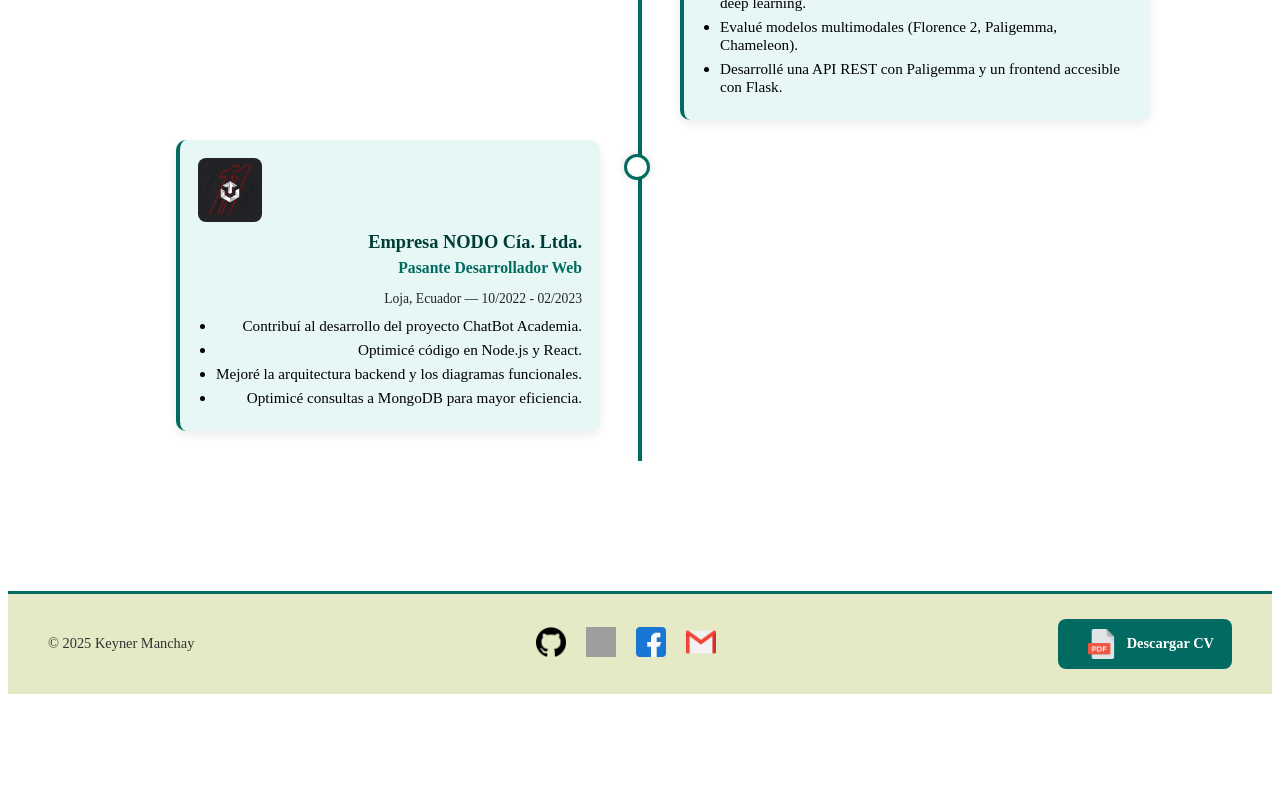
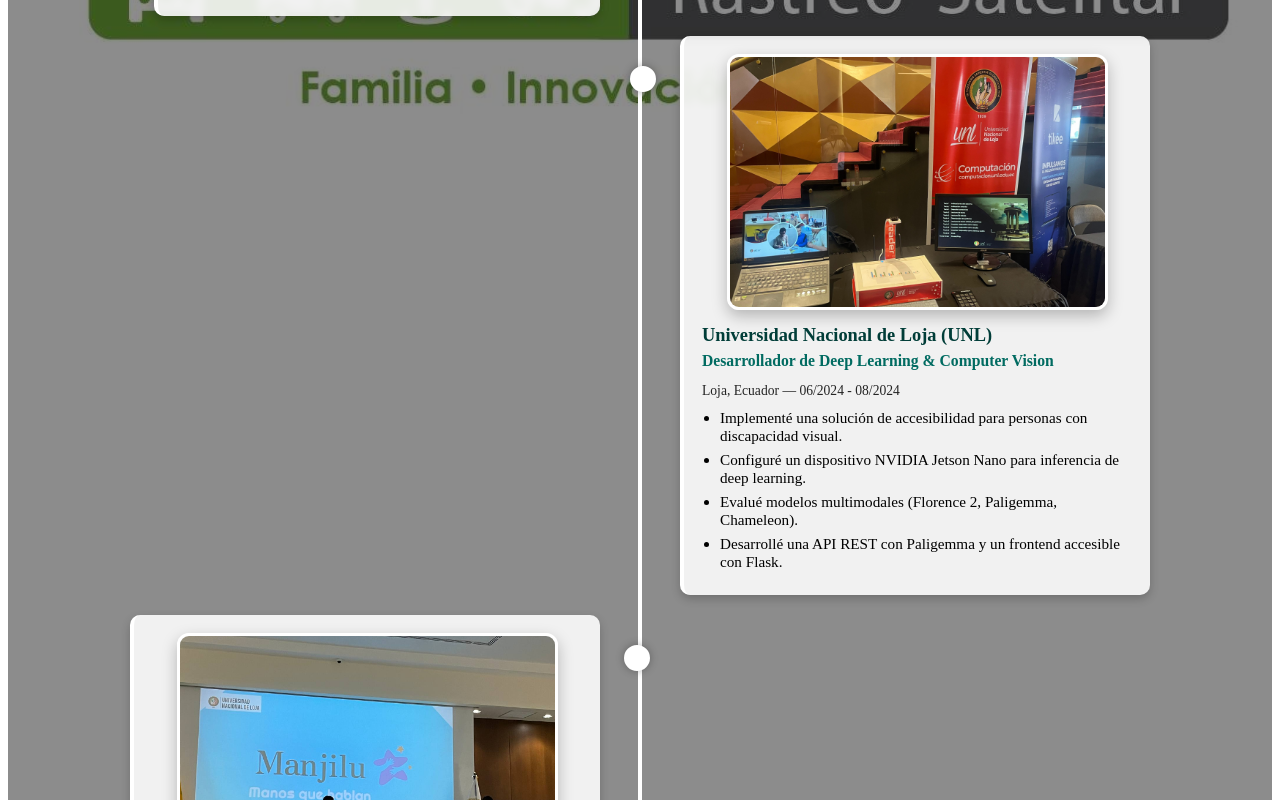
Before and after one commit to kirth8/helloportafolio, a React (Create React App) app in the folder helloportafolio/: page /experience in a window 1280 px wide. Shown: the part 820-1620 px from the top of the page. Before the commit the page ends 1522 px from the top, so only its background shows below. Built offline with nearby package versions, Linux system fonts and the light colour scheme; grey boxes are pictures that could not be loaded.

Commit message:
Se termino la logica de la pagina de Experience

```diff
--- a/helloportafolio/src/App.module.css
+++ b/helloportafolio/src/App.module.css
@@ -1,4 +1,4 @@
 .container {
     text-align: center;
-    margin-top: 20px;
+    margin-top: 1px;
 }
--- a/helloportafolio/src/components/css/Experience.module.css
+++ b/helloportafolio/src/components/css/Experience.module.css
@@ -1,6 +1,20 @@
 .timelineSection {
   width: 100%;
+  /* padding: 70px 0; */
   padding: 70px 0;
+  background-size: cover;
+  background-position: center;
+  background-attachment: fixed;
+  position: relative;
+  transition: background-image 0.6s ease;
+}
+
+/* capa oscura para legibilidad */
+.overlay {
+  position: absolute;
+  inset: 0;
+  background: rgba(0,0,0,0.45);
+  z-index: 1;
 }
 
 .title {
@@ -8,7 +22,9 @@
   font-size: 2.2rem;
   margin-bottom: 50px;
   font-weight: 700;
-  color: #016B61;
+  color: #ffffff;
+  position: relative;
+  z-index: 2;
 }
 
 /* contenedor de la línea */
@@ -17,7 +33,8 @@
   width: 90%;
   max-width: 1100px;
   margin: auto;
-  padding: 20px 0;
+  padding: 120px 0;
+  z-index: 2;
 }
 
 /* línea central */
@@ -27,7 +44,7 @@
   left: 50%;
   width: 4px;
   height: 100%;
-  background: #016B61;
+  background: #ffffff;
   transform: translateX(-50%);
   top: 0;
 }
@@ -40,51 +57,55 @@
   padding: 10px 20px;
 }
 
-/* izquierda: ocupa la mitad izquierda (flow normal) */
 .left {
-  margin-left: 0;
-  padding-right: 40px;       /* separa carilla de la línea */
-  text-align: right;         /* texto alineado a la derecha */
+  padding-right: 40px;
+  text-align: right;
 }
 
-/* derecha: empuja el bloque a la mitad derecha */
 .right {
   margin-left: 50%;
-  padding-left: 40px;        /* separa carilla de la línea */
+  padding-left: 40px;
   text-align: left;
 }
 
-/* punto circular en la linea (posicionado respecto al item) */
+/* punto circular en la línea */
 .dot {
   position: absolute;
-  top: 24px;                 /* ajusta verticalmente según contenido */
+  top: 40px;
   width: 20px;
   height: 20px;
   background: white;
-  border: 3px solid #016B61;
+  border: 3px solid #ffffff;
   border-radius: 50%;
-  box-shadow: 0 0 8px rgba(0,0,0,0.15);
+  box-shadow: 0 0 8px rgba(0,0,0,0.3);
+  z-index: 3;
 }
 
-/* dot para left: situarlo al borde derecho del bloque */
-.left .dot {
-  right: -10px;              /* queda justo sobre la línea central */
+.left .dot { right: -10px; }
+.right .dot { left: -10px; }
+
+/* tarjeta */
+.content {
+  background: rgba(255,255,255,0.88);
+  border-left: 4px solid #ffffff;
+  border-radius: 10px;
+  padding: 18px;
+  box-shadow: 0 4px 10px rgba(0,0,0,0.2);
+  display: inline-block;
+  max-width: calc(100% - 60px);
+  backdrop-filter: blur(4px);
 }
 
-/* dot para right: situarlo al borde izquierdo del bloque */
-.right .dot {
-  left: -10px;
-}
-
-/* tarjeta de contenido */
-.content {
-  background: #E6F7F5;
-  border-left: 4px solid #016B61;
-  border-radius: 10px;
-  padding: 18px;
-  box-shadow: 0 4px 10px rgba(0,0,0,0.08);
-  display: inline-block;
-  max-width: calc(100% - 60px);
+/* IMAGEN GRANDE */
+.bigImage {
+  width: 375px;
+  height: 250px;
+  object-fit: cover;
+  border-radius: 12px;
+  display: block;
+  margin: 0 auto 15px;
+  border: 3px solid white;
+  box-shadow: 0 6px 15px rgba(0,0,0,0.25);
 }
 
 /* tipografía */
@@ -92,21 +113,10 @@
 .content h4 { margin: 4px 0; font-size: 0.98rem; color: #016B61; }
 .meta { font-size: 0.85rem; margin-bottom: 10px; opacity: 0.85; }
 
-/* imagen pequeña dentro del contenido */
-.image {
-  width: 64px;
-  height: 64px;
-  object-fit: cover;
-  border-radius: 8px;
-  display: block;
-  margin-bottom: 10px;
-}
-
-/* lista */
 .content ul { padding-left: 18px; margin: 6px 0 0; }
 .content li { margin-bottom: 6px; font-size: 0.95rem; }
 
-/* responsive: apilar todo en móvil */
+/* Responsive */
 @media (max-width: 900px) {
   .timeline::before { left: 20px; }
   .item { width: 100%; margin-left: 0 !important; padding-left: 48px; padding-right: 24px; text-align: left !important; }
--- a/helloportafolio/src/components/css/Footer.module.css
+++ b/helloportafolio/src/components/css/Footer.module.css
@@ -4,8 +4,8 @@
   display: flex;
   justify-content: space-between;
   align-items: center;
-  border-top: 3px solid #016B61;
-  margin-top: 60px;
+  border-top: 2.5px solid #016B61;
+  margin-top: 0px;
 }
 
 .footer img {
--- a/helloportafolio/src/components/css/Navbar.module.css
+++ b/helloportafolio/src/components/css/Navbar.module.css
@@ -10,6 +10,7 @@
   top: 0;
   z-index: 1000;      /* Asegura que quede encima de todo */
   backdrop-filter: blur(10px); /* efecto vidrio */
+
 }
 
 .link {
--- /dev/null
+++ b/helloportafolio/src/data/experience.js
@@ -0,0 +1,57 @@
+// src/data/experiences.js
+
+const experiences = [
+  {
+    title: "CARSAT Rastreo Satelital",
+    role: "Soporte Técnico y Mantenimiento Web",
+    location: "Machala, Ecuador",
+    date: "03/2025 - Actualidad",
+    description: [
+      "Diagnóstico y resolución de bugs en aplicaciones web privadas.",
+      "Gestión del hosting en Bluehost para garantizar disponibilidad.",
+      "Instalación y configuración de sistemas GPS para vehículos."
+    ],
+    image: "img/Carsat.jpg"
+  },
+  {
+    title: "Universidad Nacional de Loja (UNL)",
+    role: "Desarrollador de Deep Learning & Computer Vision",
+    location: "Loja, Ecuador",
+    date: "06/2024 - 08/2024",
+    description: [
+      "Implementé una solución de accesibilidad para personas con discapacidad visual.",
+      "Configuré un dispositivo NVIDIA Jetson Nano para inferencia de deep learning.",
+      "Evalué modelos multimodales (Florence 2, Paligemma, Chameleon).",
+      "Desarrollé una API REST con Paligemma y un frontend accesible con Flask."
+    ],
+    image: "img/JetsonNano.jpg"
+  },
+  {
+    title: "UNL - Artículo Científico",
+    role: "Desarrollador de Deep Learning & Computer Vision",
+    location: "Loja, Ecuador",
+    date: "06/2024 - 08/2024",
+    description: [
+      "Implementé una solución de accesibilidad para personas con discapacidad visual.",
+      "Configuré un dispositivo NVIDIA Jetson Nano para inferencia de deep learning.",
+      "Evalué modelos multimodales (Florence 2, Paligemma, Chameleon).",
+      "Desarrollé una API REST con Paligemma y un frontend accesible con Flask."
+    ],
+    image: "img/Manjilu.jpeg"
+  },
+  {
+    title: "Empresa NODO Cía. Ltda.",
+    role: "Pasante Desarrollador Web",
+    location: "Loja, Ecuador",
+    date: "10/2022 - 02/2023",
+    description: [
+      "Contribuí al desarrollo del proyecto ChatBot Academia.",
+      "Optimicé código en Node.js y React.",
+      "Mejoré la arquitectura backend y los diagramas funcionales.",
+      "Optimicé consultas a MongoDB para mayor eficiencia."
+    ],
+    image: "img/Nodo.jpg"
+  }
+];
+
+export default experiences;
--- a/helloportafolio/src/pages/Experience.js
+++ b/helloportafolio/src/pages/Experience.js
@@ -1,49 +1,36 @@
+import { useEffect, useRef, useState } from "react";
 import styles from "../components/css/Experience.module.css";
+import experiences from "../data/experience";
 
 export default function Experience() {
-  const experiences = [
-    {
-      title: "CARSAT Rastreo Satelital",
-      role: "Soporte Técnico y Mantenimiento Web",
-      location: "Machala, Ecuador",
-      date: "03/2025 - Actualidad",
-      description: [
-        "Diagnóstico y resolución de bugs en aplicaciones web privadas.",
-        "Gestión del hosting en Bluehost para garantizar disponibilidad.",
-        "Instalación y configuración de sistemas GPS para vehículos."
-      ],
-      image: "img/Carsat.jpg"
-    },
-    {
-      title: "Universidad Nacional de Loja (UNL)",
-      role: "Desarrollador de Deep Learning & Computer Vision",
-      location: "Loja, Ecuador",
-      date: "06/2024 - 08/2024",
-      description: [
-        "Implementé una solución de accesibilidad para personas con discapacidad visual.",
-        "Configuré un dispositivo NVIDIA Jetson Nano para inferencia de deep learning.",
-        "Evalué modelos multimodales (Florence 2, Paligemma, Chameleon).",
-        "Desarrollé una API REST con Paligemma y un frontend accesible con Flask."
-      ],
-      image: "img/JetsonNano.jpg"
-    },
-    {
-      title: "Empresa NODO Cía. Ltda.",
-      role: "Pasante Desarrollador Web",
-      location: "Loja, Ecuador",
-      date: "10/2022 - 02/2023",
-      description: [
-        "Contribuí al desarrollo del proyecto ChatBot Academia.",
-        "Optimicé código en Node.js y React.",
-        "Mejoré la arquitectura backend y los diagramas funcionales.",
-        "Optimicé consultas a MongoDB para mayor eficiencia."
-      ],
-      image: "img/Nodo.jpg"
-    }
-  ];
+  const [bgImage, setBgImage] = useState("img/Carsat.jpg");
+  const itemsRef = useRef([]);
+
+  // Asignar observador para detectar qué tarjeta está a la vista
+  useEffect(() => {
+    const observer = new IntersectionObserver(
+      (entries) => {
+        entries.forEach((entry) => {
+          if (entry.isIntersecting) {
+            const newBg = entry.target.dataset.image;
+            setBgImage(newBg);
+          }
+        });
+      },
+      { threshold: 0.5 }
+    );
+
+    itemsRef.current.forEach((el) => observer.observe(el));
+    return () => observer.disconnect();
+  }, []);
 
   return (
-    <section className={styles.timelineSection}>
+    <section
+      className={styles.timelineSection}
+      style={{ backgroundImage: `url(${bgImage})` }}
+    >
+      <div className={styles.overlay}></div>
+
       <h2 className={styles.title}>Experiencia</h2>
 
       <div className={styles.timeline}>
@@ -53,9 +40,12 @@
             className={`${styles.item} ${
               index % 2 === 0 ? styles.left : styles.right
             }`}
+            data-image={exp.image}
+            ref={(el) => (itemsRef.current[index] = el)}
           >
             <div className={styles.content}>
-              <img src={exp.image} alt="" className={styles.image} />
+              {/* Imagen */}
+              <img src={exp.image} alt="" className={styles.bigImage} />
 
               <h3>{exp.title}</h3>
               <h4>{exp.role}</h4>
```
